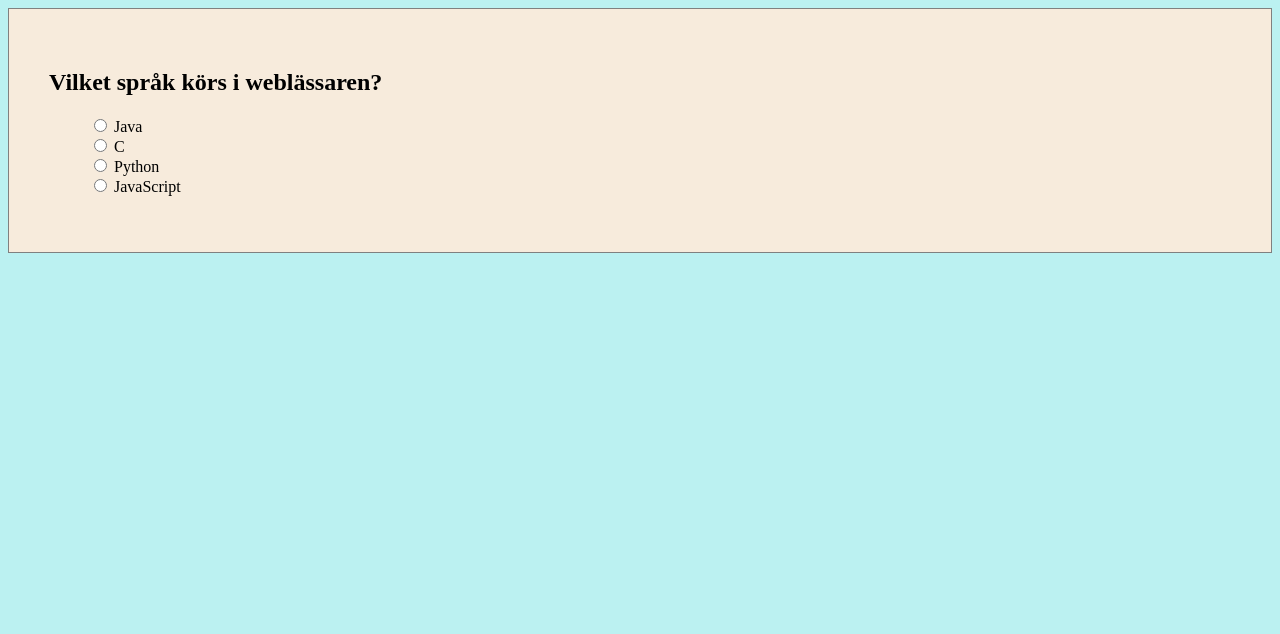
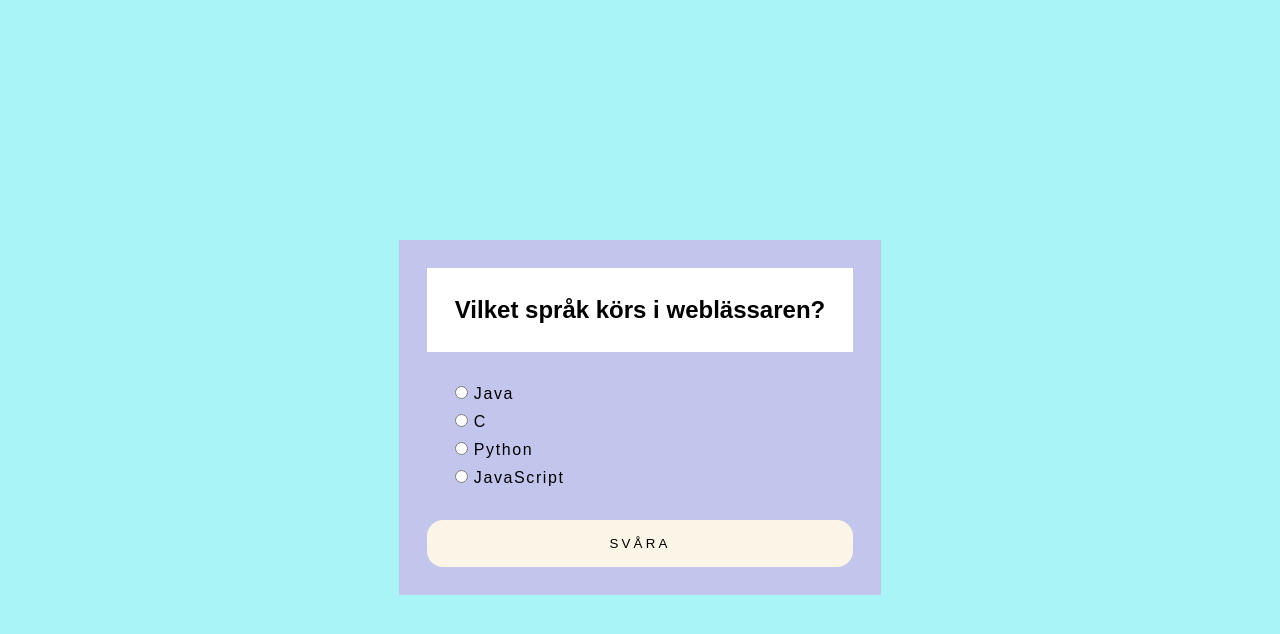
Before and after one commit to 2102kh/quiz-02, a website built with Vite: page index.html in a window 1280 px wide. Built offline with nearby package versions, Linux system fonts and the light colour scheme.

Commit message:
added basic styling

```diff
--- a/index.html
+++ b/index.html
@@ -4,7 +4,7 @@
     <meta charset="UTF-8" />
     <link rel="icon" type="image/svg+xml" href="/vite.svg" />
     <meta name="viewport" content="width=device-width, initial-scale=1.0" />
-    <link rel="stylesheet" href="/src/css/main.css">
+    <link rel="stylesheet" href="/src/css/main.scss">
     <title>Quiz-02</title>
   </head>
   <body>
@@ -26,6 +26,7 @@
           </label>
         </li>
       </ul>
+      <button id="submit" class="submit">Svåra</button>
     </div>
 
 
--- a/package.json
+++ b/package.json
@@ -9,6 +9,7 @@
     "preview": "vite preview"
   },
   "devDependencies": {
+    "sass": "^1.72.0",
     "vite": "^4.4.5"
   }
 }
--- /dev/null
+++ b/src/css/_variables.scss
@@ -0,0 +1,11 @@
+$color-primary: rgb(168, 244, 246);
+$color-secondary:  rgb(251, 245, 231);
+$color-white:white;
+$color-black: black;
+$color-hover:rgb(224, 195, 224);
+
+/*Fonts*/
+$font-sans: "Rubrik", sans-serif;
+$font-size-xl: 1.75rem;
+$font-size-l: 1.25rem;
+$font-size-m: 1rem;
--- /dev/null
+++ b/src/css/main.scss
@@ -0,0 +1,49 @@
+@use "./variables" as v;
+@import url("https://fonts.googleapis.com/css2?family=Rubik:wght@300..900&display=swap");
+
+
+*{
+margin: 0;
+padding: 0;
+box-sizing: border-box;
+font-family: v.$font-sans;
+}
+body{
+    // background-image: url(../images/ellipse-7980694_1280.png);
+    // background-repeat: no-repeat;
+    // background-size: cover;
+    // background-position-y:center;
+    background-color: v.$color-primary;
+    display: flex;
+    align-items: center;
+    justify-content: center;
+}
+.quiz{
+    background-color: rgb(194, 197, 236);
+    padding: v.$font-size-xl;
+    margin-top: 30vh;
+    display: flex;
+    flex-direction: column;
+
+      &-header{
+        padding: v.$font-size-xl;
+        background-color: v.$color-white;
+        font-weight: 600;
+    }
+      &-list{
+        padding: v.$font-size-xl;
+        letter-spacing: 0.1rem;
+        list-style: none;
+        line-height: v.$font-size-xl;
+      }
+
+}
+.submit{
+  padding: v.$font-size-m;
+  background-color: v.$color-secondary;
+  border-radius:v.$font-size-m;
+  border-style: none;
+  text-transform: uppercase;
+  letter-spacing:0.2rem;
+  font-weight: 500;
+ }
```
Also changed, not shown: src/css/main.css, src/images/ellipse-7980694_1280.png (added), src/images/orange-3134148_1280.png (added), src/images/orange-3134148_640.png (added), src/images/quiz-3011606_640.png (added), 1 other file.
